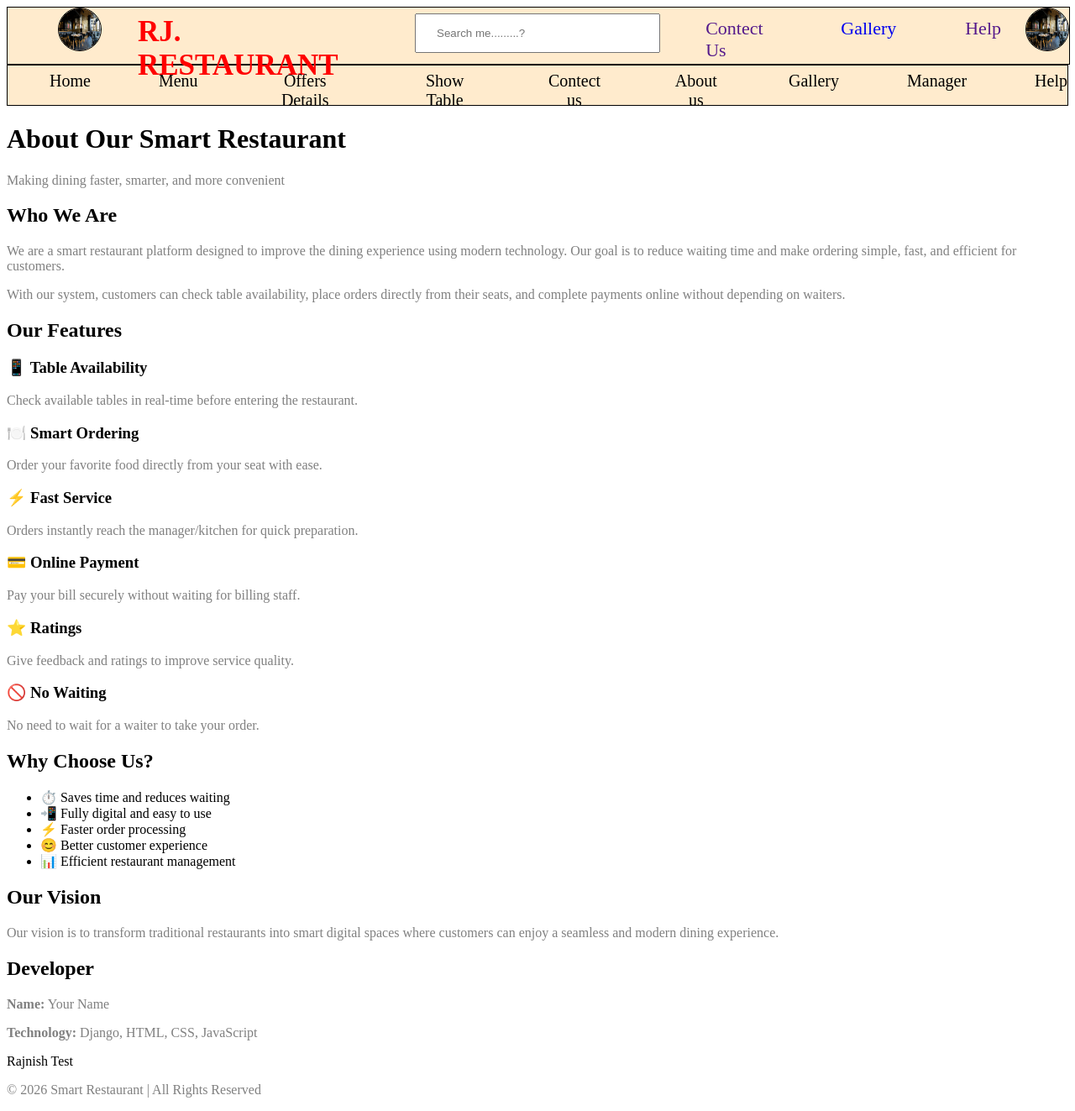
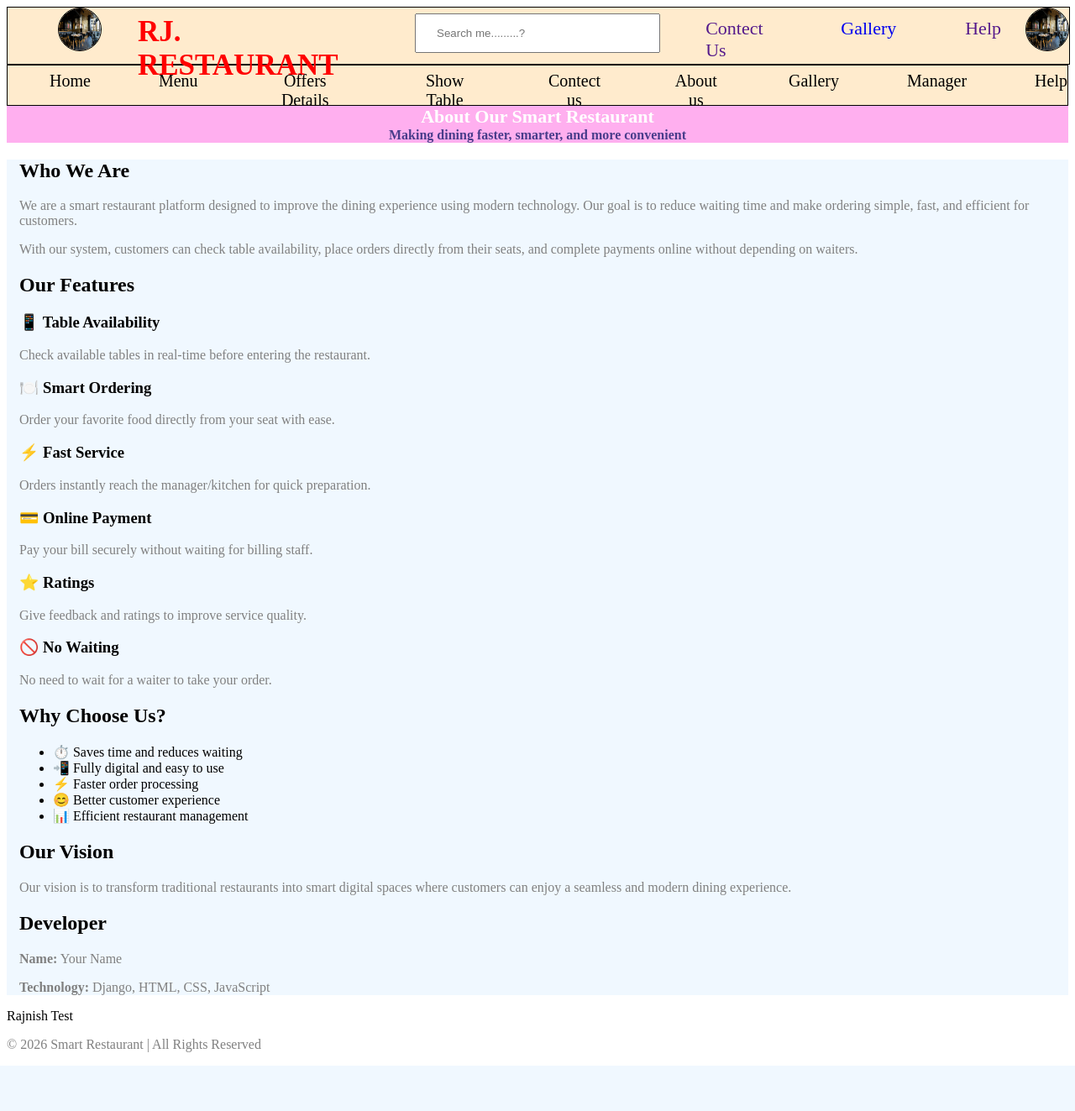
Before and after one commit to Rajnish140/Rj-Restaurant, a Django app: template templates/about_us.html in a window 1280 px wide. Shown: the whole page at 84% size. After the commit the page ends 1269 px from the top, so only its background shows below. Run offline with Django 5.2, Linux system fonts and the light colour scheme; the template is opened without the code that fills it, so the values that code supplies are empty.

Commit message:
update Rj

```diff
--- a/templates/about_us.html
+++ b/templates/about_us.html
@@ -3,7 +3,47 @@
 {% load static %}
 
 
-        <link rel="stylesheet" href="{% url 'css/about_us.css' %}">
+    <style>
+        .hero{
+    width: 100%;
+    height: fit-content;
+    background-color: #ffafef;
+}
+.hero h1{
+    color:white;
+    font-variation-settings: calc();
+    font-size: 22px;
+    font-weight: bold;
+    text-align: center;
+    margin: auto;
+    justify-content: center;
+    align-items: center;
+
+}
+.hero p{
+    color: darkslateblue;
+    font-size: 16px;
+    font-weight: bold;
+    text-align: center;
+    margin: auto;
+    justify-content: center;
+    align-items: center;
+
+}
+.container{
+    width: 100%;
+    height: auto;
+    background-color: aliceblue;
+    box-shadow: #ffafef;
+
+}
+.box{
+    margin-left: 15px;
+
+}
+
+
+    </style>
 
     <!-- Hero Section -->
     <div class="hero">
```
